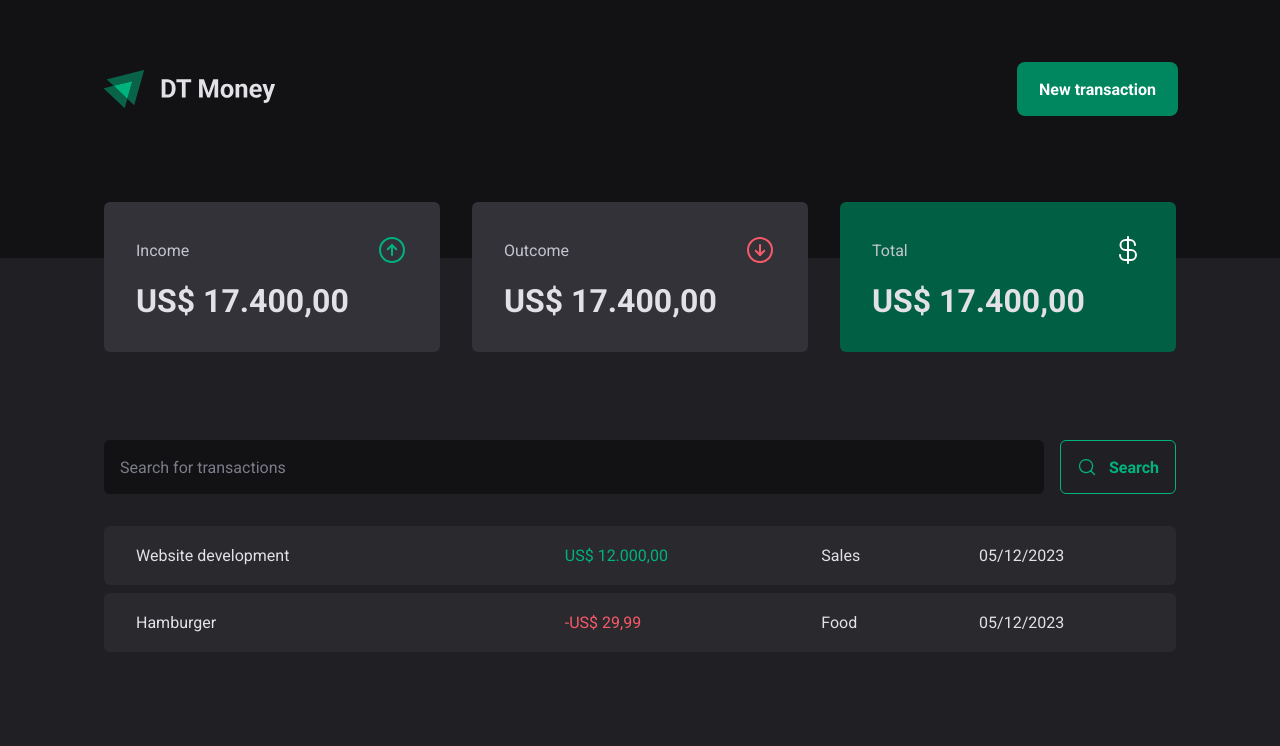
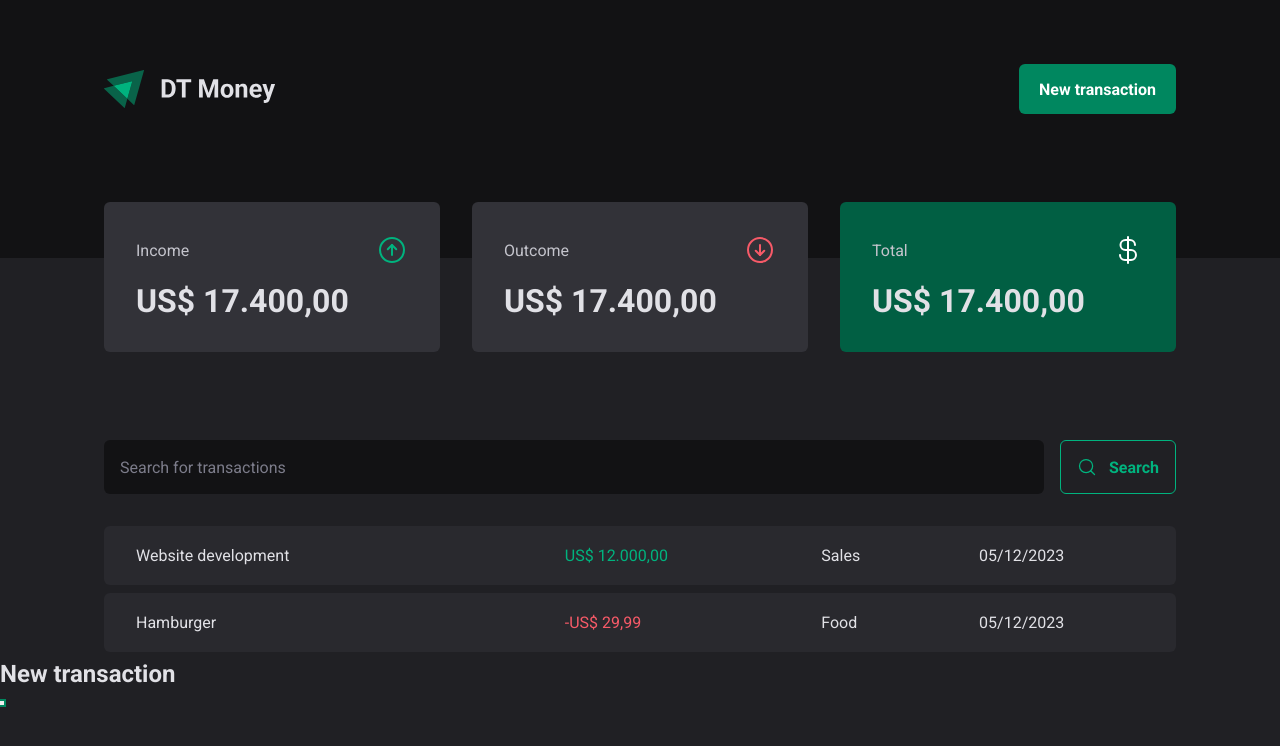
Before and after one commit to gabrielscordeiro/dt-money, a React (Vite) app: page / in a window 1280 px wide. Both pictures are taken after a click on the button "New transaction". Shown: the top 746 px of the page. Built offline with nearby package versions, Linux system fonts and the light colour scheme.

Commit message:
feat: 🎸 Creating an accessible modal

```diff
--- a/package.json
+++ b/package.json
@@ -10,6 +10,7 @@
     "preview": "vite preview"
   },
   "dependencies": {
+    "@radix-ui/react-dialog": "^1.0.5",
     "phosphor-react": "^1.4.1",
     "react": "^18.2.0",
     "react-dom": "^18.2.0",
--- a/src/components/Header/index.tsx
+++ b/src/components/Header/index.tsx
@@ -1,12 +1,29 @@
 import { HeaderContainer, HeaderContent, NewTransactionButton } from "./styles.ts";
 
 import logoImg from '../../assets/logo.svg'
+import * as Dialog from "@radix-ui/react-dialog";
+
 export const Header = () => {
     return (
         <HeaderContainer>
             <HeaderContent>
                 <img src={logoImg} alt="DT Money logo"/>
-                <NewTransactionButton>New transaction</NewTransactionButton>
+
+                <Dialog.Root>
+                    <Dialog.Trigger asChild>
+                        <NewTransactionButton>New transaction</NewTransactionButton>
+                    </Dialog.Trigger>
+
+                    <Dialog.Portal>
+                        <Dialog.Overlay />
+
+                        <Dialog.Content>
+                            <Dialog.Title>New transaction</Dialog.Title>
+
+                            <Dialog.Close />
+                        </Dialog.Content>
+                    </Dialog.Portal>
+                </Dialog.Root>
             </HeaderContent>
         </HeaderContainer>
     )
```
Also changed, not shown: 1 other file (tests, documents, lock files or other folders).
